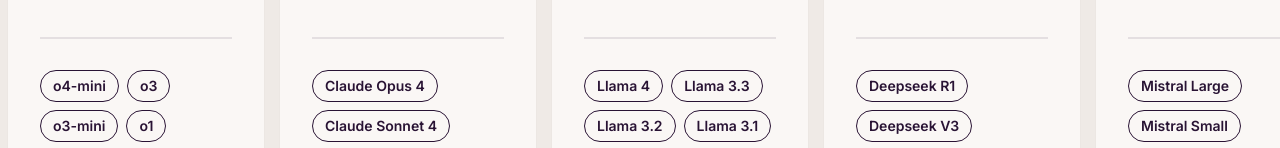
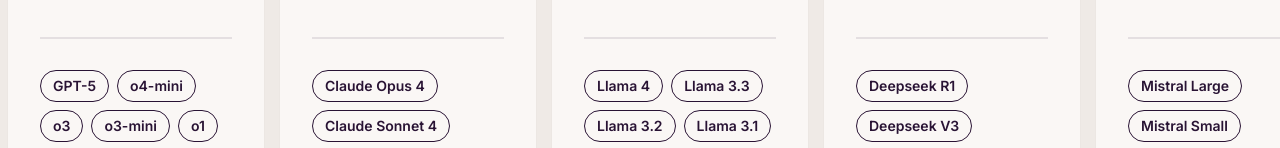
Before and after one commit to ppaanngggg/token-counter, a Next.js app: page / in a window 1280 px wide. Shown: the part 302-450 px from the top of the page. Built offline with nearby package versions, Linux system fonts and the light colour scheme.

Commit message:
add gpt-5

```diff
--- a/app/components/faq.tsx
+++ b/app/components/faq.tsx
@@ -273,6 +273,23 @@ export default function FAQ(props: {
           <p className={aClass}>
             GPT-4.1 is OpenAI flagship model for complex tasks. It is well
             suited for problem solving across domains.
+          </p>
+        </>
+      )}
+      {props.model === "gpt-5" && (
+        <>
+          <h3 className={qClass}>• GPT-5 Introduction</h3>
+          <p className={aClass}>
+            GPT-5 is the flagship model in the GPT-5 series, excelling in
+            complex reasoning, broad world knowledge, and multi-step agentic
+            tasks. Alongside it are `gpt-5-mini` for cost-optimized reasoning
+            and chat, balancing speed, cost, and capability, and `gpt-5-nano`
+            for high-throughput tasks like simple instruction-following or
+            classification, trading some general knowledge for lower cost and
+            latency. The GPT-5 system introduces new API features such as
+            verbosity control, minimal reasoning effort, custom tools, and an
+            allowed tools list, providing developers with enhanced control and
+            flexibility.
           </p>
         </>
       )}
--- a/app/utils/groups.ts
+++ b/app/utils/groups.ts
@@ -14,6 +14,11 @@ const groups: Group[] = [
   {
     name: "OpenAI",
     models: [
+      {
+        name: "GPT-5",
+        value: "gpt-5",
+        context: 400000,
+      },
       {
         name: "o4-mini",
         value: "o4-mini",
--- a/package.json
+++ b/package.json
@@ -12,7 +12,7 @@
     "@huggingface/transformers": "^3.3.3",
     "@next/third-parties": "^14.2.3",
     "clsx": "^2.1.1",
-    "js-tiktoken": "^1.0.20",
+    "js-tiktoken": "^1.0.21",
     "next": "^14.2.3",
     "react": "^18",
     "react-dom": "^18",
```
Also changed, not shown: 1 other file (tests, documents, lock files or other folders).
